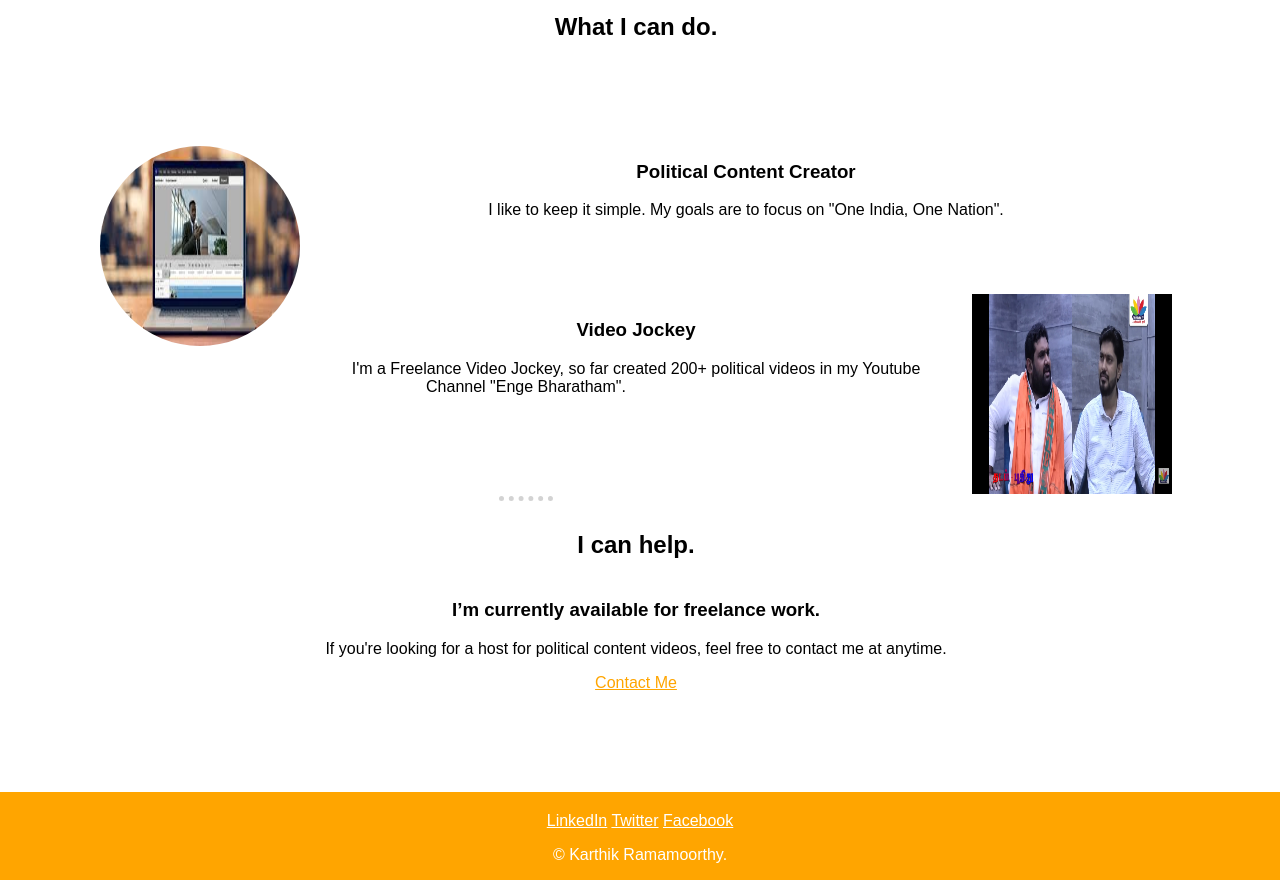
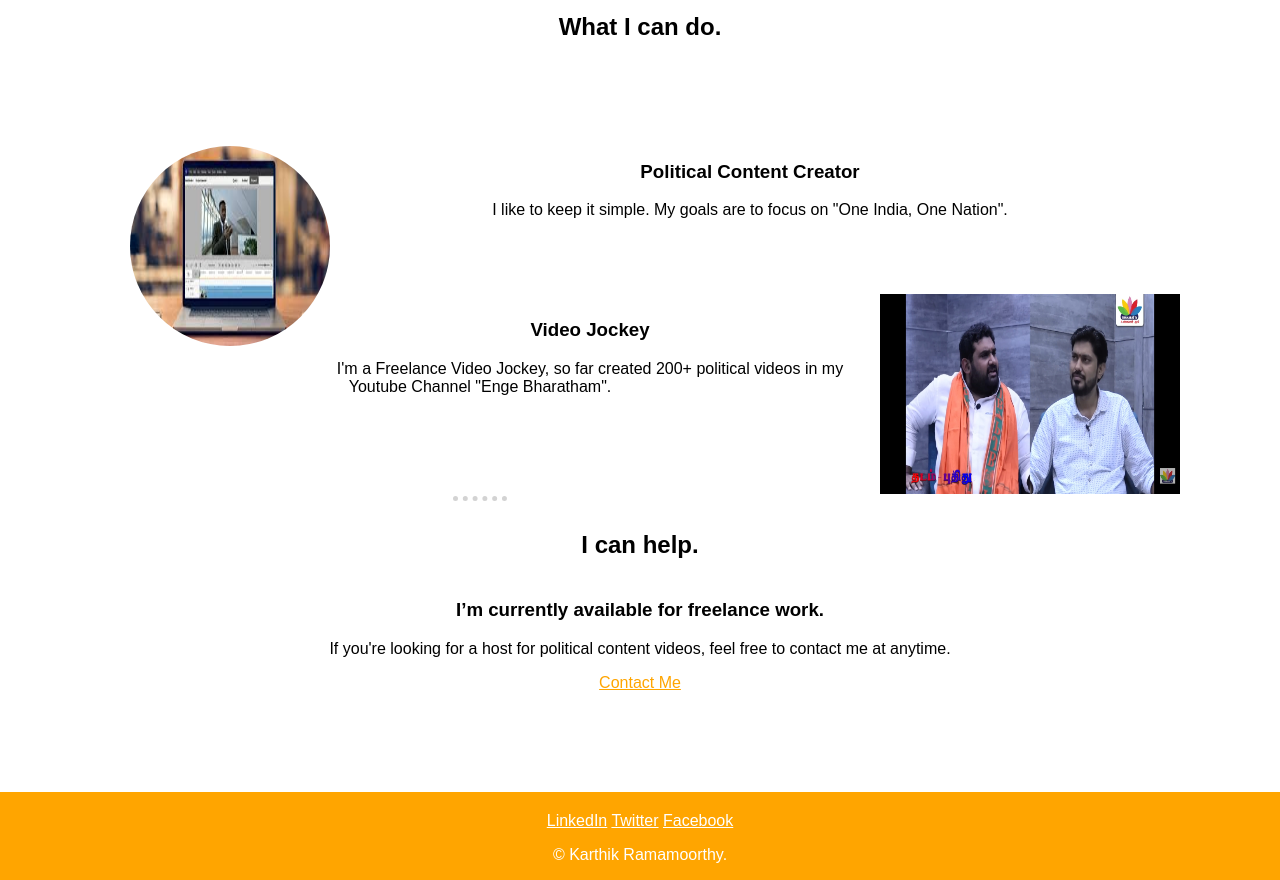
Before and after one commit to AnbuselvanRajavel/karthik, a plain HTML site: page index.html in a window 1280 px wide. Shown: the part 486-1366 px from the top of the page. Drawn offline with Linux system fonts and the light colour scheme.

Commit message:
Updated CSS

```diff
--- a/css/style.css
+++ b/css/style.css
@@ -3,6 +3,7 @@ body {
   text-align: center;
   background-color: #fff;
   margin-left: 0;
+  margin-right: 0;
 
 }
 
@@ -87,12 +88,13 @@ padding-bottom: 20px;
    text-align: right;
    position: relative;
    bottom: 15px;
+   left: 30px;
    border-radius: 100%;
  }
 
  .img2 {
    height: 200px;
-   width: 200px;
+   width: 300px;
    float: right;
    margin-left: 20px;
    line-height: 4;
```
